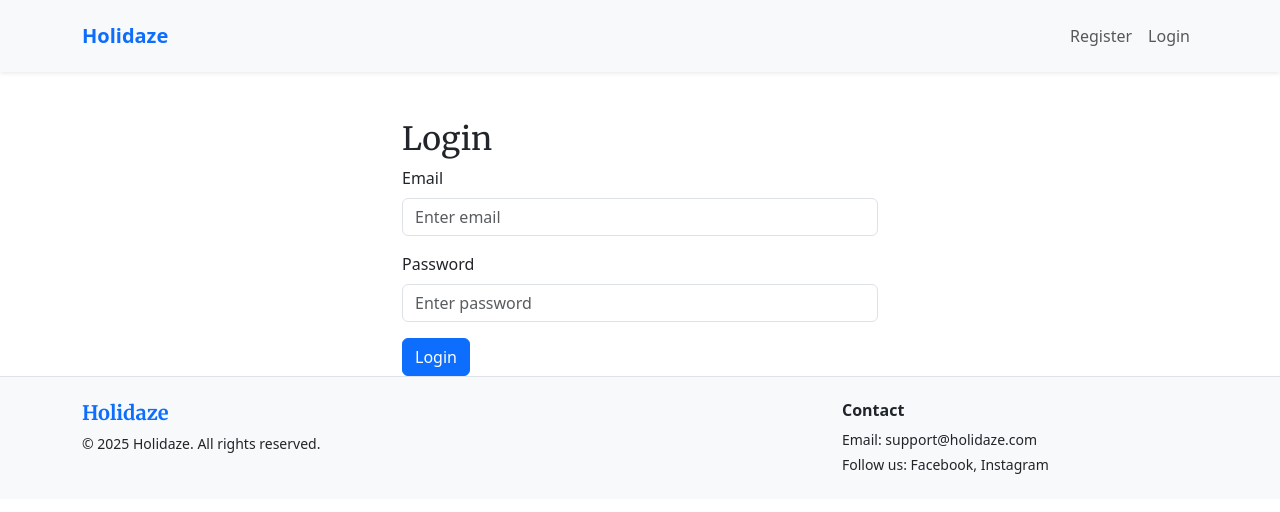
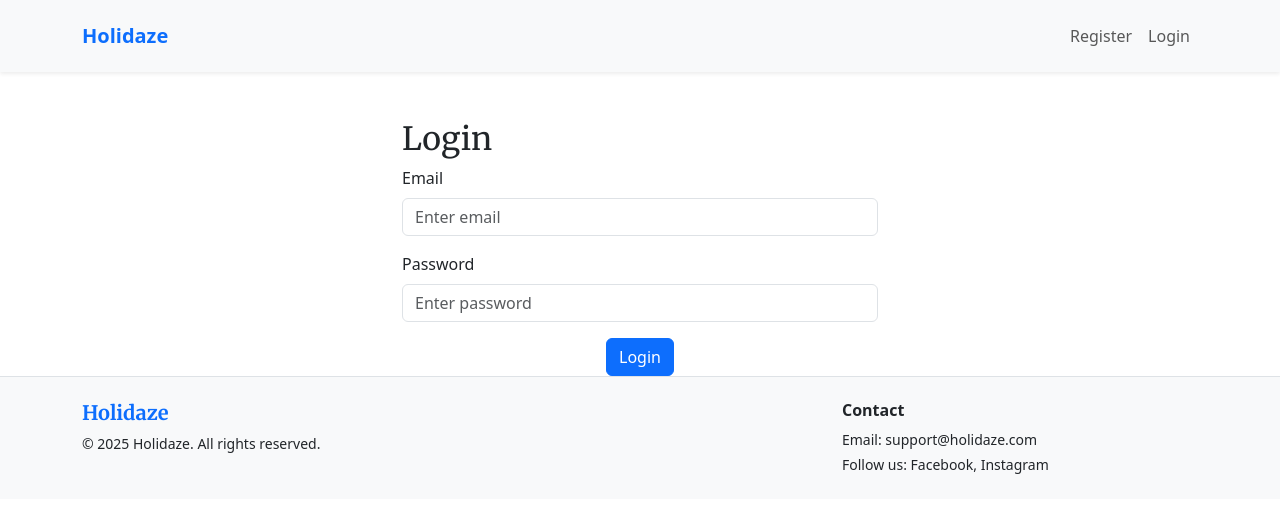
Before and after one commit to cecsun/project-exam-2, a React (Create React App) app: page /login in a window 1280 px wide. Shown: the top 512 px of the page. Built offline with nearby package versions, Linux system fonts and the light colour scheme; no server answers.

Commit message:
Classname

```diff
--- a/src/components/Login/LoginForm.jsx
+++ b/src/components/Login/LoginForm.jsx
@@ -56,24 +56,30 @@ const LoginForm = () => {
     const data = await response.json();
 
     if (response.ok && data.data?.accessToken) {
-        // I want to check the return value of the isVenueManager function before logging in
+      // Check if the user is a venue manager
+      const isManager = await isVenueManager(data.data);
 
-        const isManager = await isVenueManager(data.data);
       const enhancedUser = {
         ...data.data,
         venueManager: isManager,
       };
+
       login(data.data.accessToken, enhancedUser);
+
+      // ✅ Navigate to the profile page after successful login
+      navigate('/profile');
     } else {
-        setError('Invalid response from server');
+      setError('Invalid email or password');
     }
   } catch (err) {
+    console.error('Login error:', err);
     setError('Login failed. Please try again.');
   }
 };
 
+
   return (
-    <Container className="mt-5" style={{ maxWidth: '500px' }}>
+    <Container className="login-form mt-5" style={{ maxWidth: '500px' }}>
       <h2>Login</h2>
       {error && <Alert variant="danger">{error}</Alert>}
       <Form onSubmit={handleLogin}>
@@ -97,7 +103,9 @@ const LoginForm = () => {
           />
         </Form.Group>
 
-        <Button variant="primary" type="submit">Login</Button>
+        <div className="d-flex justify-content-center">
+          <Button type="submit" className='login-button'>Login</Button>
+        </div>
       </Form>
     </Container>
   );
--- a/src/components/Register/RegisterForm.jsx
+++ b/src/components/Register/RegisterForm.jsx
@@ -107,7 +107,7 @@ const RegisterForm = () => {
   };
 
   return (
-    <Container className="mt-5" style={{ maxWidth: '500px' }}>
+    <Container className="register-form mt-5" style={{ maxWidth: '500px' }}>
       <h2 className="mb-4">Register</h2>
       {serverResponse && <Alert variant="danger">{serverResponse}</Alert>}
       <Form onSubmit={handleSubmit} noValidate>
@@ -158,7 +158,9 @@ const RegisterForm = () => {
           </Form.Select>
         </Form.Group>
 
-        <Button variant="primary" type="submit">Register</Button>
+        <div className="d-flex justify-content-center mb-5">
+          <Button type="submit" className='register-button'>Register</Button>
+        </div>
       </Form>
     </Container>
   );
--- a/src/pages/CreateVenue/index.jsx
+++ b/src/pages/CreateVenue/index.jsx
@@ -90,7 +90,7 @@ function CreateVenue() {
   };
 
   return (
-    <Container className="mt-5" style={{ maxWidth: '600px' }}>
+    <Container className="create-venue-form mt-5" style={{ maxWidth: '600px' }}>
       <h2>Create Venue</h2>
       {error && <Alert variant="danger">{error}</Alert>}
       {success && <Alert variant="success">{success}</Alert>}
@@ -169,7 +169,7 @@ function CreateVenue() {
           Add Image
         </Button>
         <div></div>
-        <Button variant="primary" type="submit" className="mt-3">
+        <Button type="submit" className="create-venue-button my-5 w-100">
           Create Venue
         </Button>
       </Form>
--- a/src/pages/EditVenue/index.jsx
+++ b/src/pages/EditVenue/index.jsx
@@ -115,7 +115,7 @@ function EditVenue() {
   }
 
   return (
-    <Container className="mt-5" style={{ maxWidth: '600px' }}>
+    <Container className="update-venue mt-5" style={{ maxWidth: '600px' }}>
       <h2>Edit Venue</h2>
       {error && <Alert variant="danger">{error}</Alert>}
       {success && <Alert variant="success">{success}</Alert>}
@@ -183,7 +183,7 @@ function EditVenue() {
         <Button variant="secondary" onClick={addImageField} type="button">
           Add Image
         </Button>
-        <Button variant="primary" type="submit" className="mt-3 ms-2">
+        <Button type="submit" className="update-venue-button ms-2 my-3">
           Update Venue
         </Button>
       </Form>
```
Lines whose indentation alone changed are shown as unchanged.
